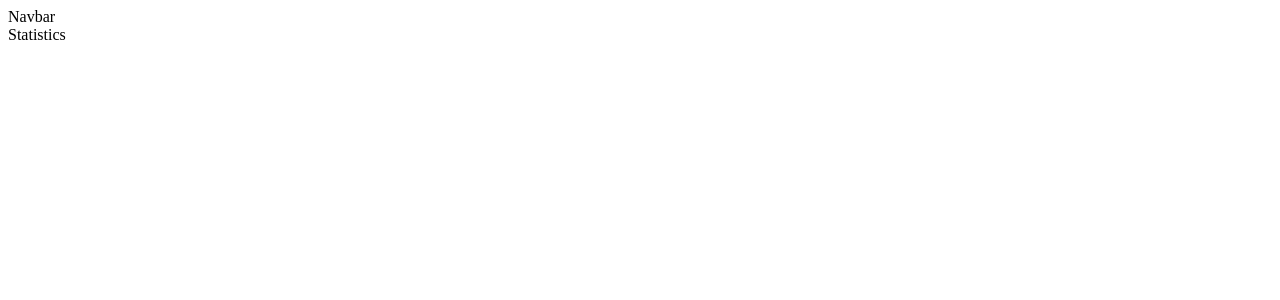
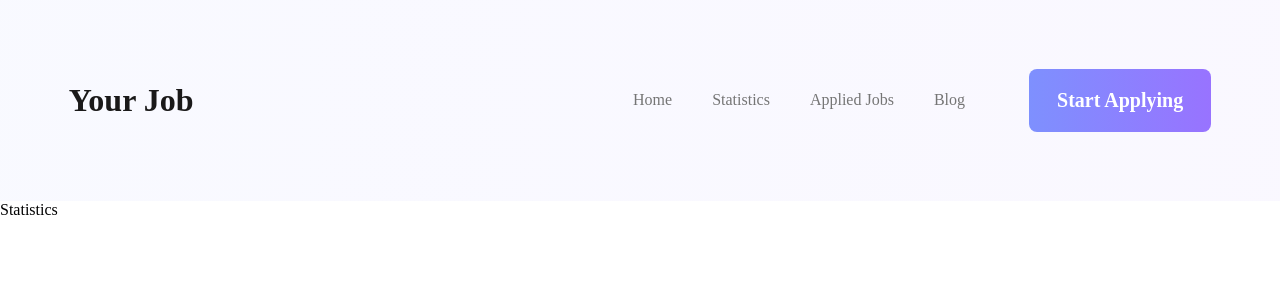
Before and after one commit to mehedihasan2810/your-job, a React (Vite) app: page /statistics in a window 1280 px wide. Shown: the top 300 px of the page. Built offline with nearby package versions, Linux system fonts and the light colour scheme.

Commit message:
header added

```diff
--- a/src/App.jsx
+++ b/src/App.jsx
@@ -10,6 +10,7 @@ import Home from "./pages/Home/Home";
 import Statistics from "./pages/Statistics/Statistics";
 import AppliedJobs from "./pages/AppliedJobs/AppliedJobs";
 import Blog from "./pages/Blog/Blog";
+import './App.scss';
 
 const Layout = () => (
   <div>
--- /dev/null
+++ b/src/App.scss
@@ -0,0 +1 @@
+@forward './scss/base/reset';
--- a/src/components/Navbar/Navbar.jsx
+++ b/src/components/Navbar/Navbar.jsx
@@ -1,7 +1,37 @@
+import { Link } from "react-router-dom";
 import "./Navbar.scss";
 
 const Navbar = () => {
-  return <div>Navbar</div>;
+  return (
+    <header>
+     <div className="container-center">
+
+      <h2>Your Job</h2>
+
+      <div className="nav-container">
+      <nav>
+        <ul>
+          <li>
+            <Link to='/'>Home</Link>
+          </li>
+          <li>
+            <Link to='/'>Statistics</Link>
+          </li>
+          <li>
+            <Link to='/'>Applied Jobs</Link>
+          </li>
+          <li>
+            <Link to='/'>Blog</Link>
+          </li>
+        </ul>
+      </nav>
+
+      <button>Start Applying</button>
+      </div>
+
+     </div>
+    </header>
+  );
 };
 
 export default Navbar;
--- a/src/components/Navbar/Navbar.scss
+++ b/src/components/Navbar/Navbar.scss
@@ -0,0 +1,52 @@
+@use "../../scss/util/reuse";
+
+header {
+  background: linear-gradient(
+    90deg,
+    rgba(126, 144, 254, 0.05) 0%,
+    rgba(152, 115, 255, 0.05) 100%
+  );
+  padding: 4.3rem;
+
+  .container-center {
+    @extend %container-center;
+    display: flex;
+    align-items: center;
+    justify-content: space-between;
+  }
+
+  h2 {
+    font-weight: 800;
+    font-size: 32px;
+    color: #1a1919;
+  }
+
+  .nav-container {
+    display: flex;
+    align-items: center;
+    gap: 4rem;
+  }
+
+  ul {
+    // @extend %flex-center;
+    display: flex;
+    align-items: center;
+    gap: 2.5rem;
+  }
+
+  a {
+    font-weight: 500;
+    color: #757575;
+  }
+
+  button {
+    @extend %btn-primary;
+  }
+}
+
+
+@media (max-width: 768px) {
+    header{
+
+    }
+}
--- a/src/scss/base/_reset.scss
+++ b/src/scss/base/_reset.scss
@@ -0,0 +1,20 @@
+*,
+*::after,
+*::before{
+    box-sizing: border-box;
+    margin: 0;
+    padding: 0;
+}
+
+ul{
+    list-style: none;
+}
+a{
+    text-decoration: none;
+}
+
+button{
+    font: inherit;
+    background-color: transparent;
+    border: none;
+}
--- a/src/scss/util/_reuse.scss
+++ b/src/scss/util/_reuse.scss
@@ -0,0 +1,19 @@
+%container-center {
+  max-width: 1320px;
+  margin: 0 auto;
+}
+
+%flex-center {
+  display: flex;
+  justify-content: center;
+  align-items: center;
+}
+
+%btn-primary {
+  background: linear-gradient(90deg, #7e90fe 0%, #9873ff 100%);
+  border-radius: 8px;
+  padding: 1.25rem 1.75rem;
+  font-weight: 800;
+  font-size: 20px;
+  color: #ffffff;
+}
```
